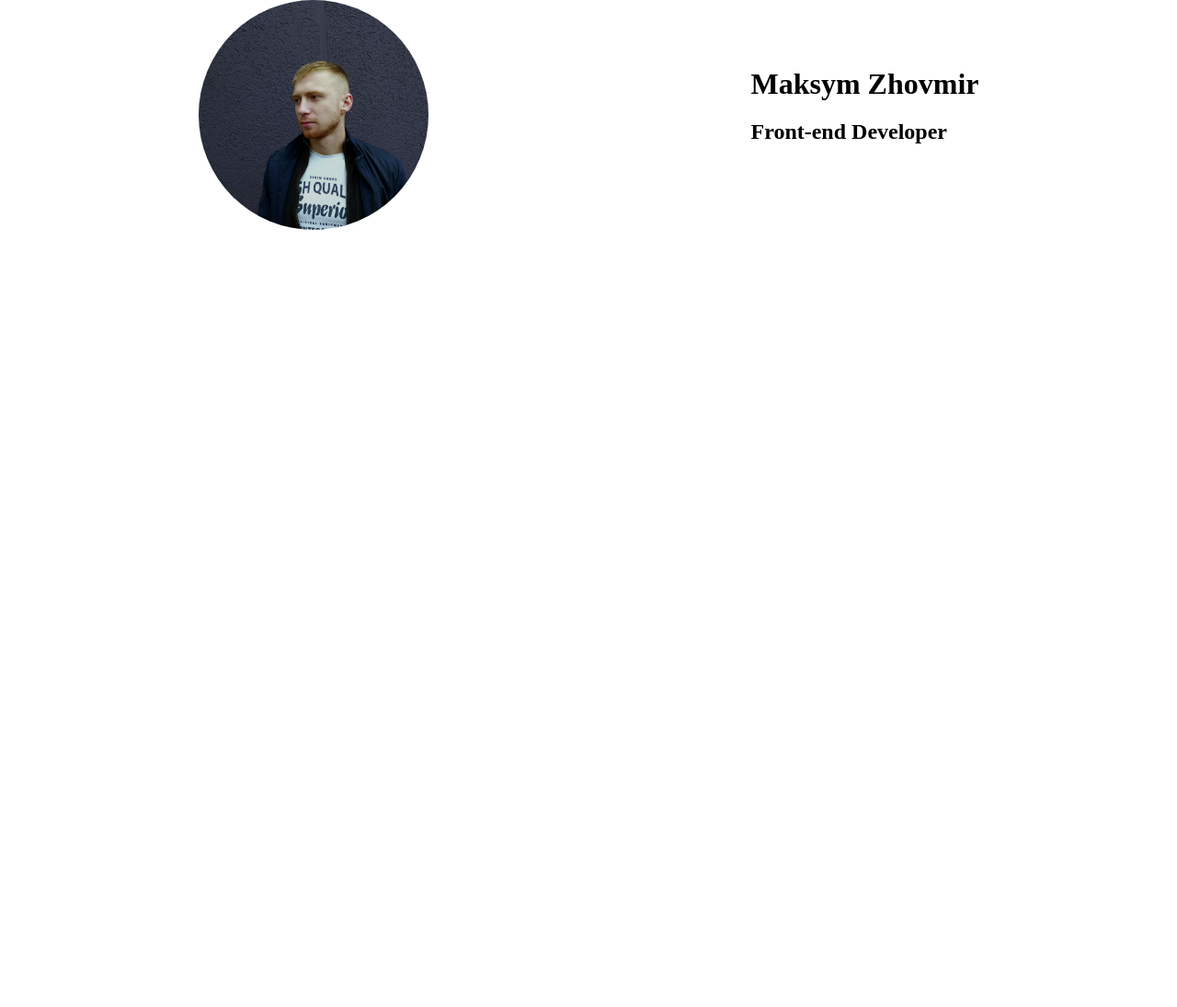
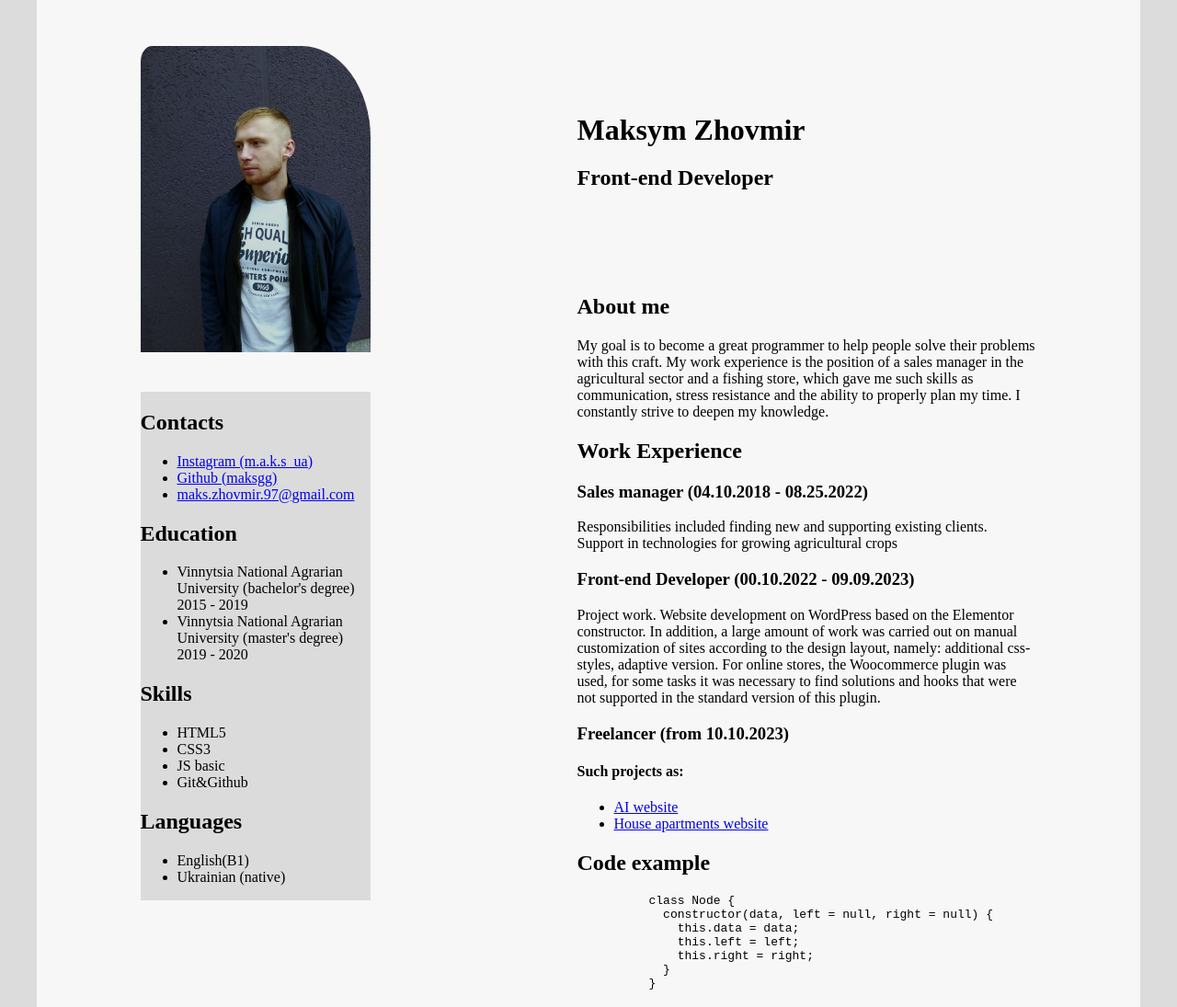
Before and after one commit to maksgg/rsschool-cv, a plain HTML site: page index.html in a window 1280 px wide. Shown: the top 1095 px of the page at 92% size. Before the commit the page ends 800 px from the top, so only its background shows below. Drawn offline with Linux system fonts and the light colour scheme.

Commit message:
feat: add main section

```diff
--- a/index.html
+++ b/index.html
@@ -17,8 +17,89 @@
     </div>
   </header>
   <main>
-    <div></div>
-    <div></div>
+    <div class="left-side">
+      <section class="contacts">
+        <h2>Contacts</h2>
+        <ul>
+          <li><a href="https://www.instagram.com/m.a.k.s_ua/">Instagram (m.a.k.s_ua)</a></li>
+          <li><a href="https://github.com/maksgg">Github (maksgg)</a></li>
+          <li><a href="mailto:maks.zhovmir.97@gmail.com">maks.zhovmir.97@gmail.com</a></li>
+        </ul>
+      </section>
+      <section class="education">
+        <h2>Education</h2>
+        <ul>
+            <li>Vinnytsia National Agrarian University (bachelor's degree)
+            <br>
+            <span>2015 - 2019</span>
+          </li>
+          <li>Vinnytsia National Agrarian University (master's degree)
+            <br>
+            <span>2019 - 2020</span>
+          </li>
+        </ul>
+      </section>
+      <section class="skills">
+        <h2>Skills</h2>
+        <ul>
+          <li>HTML5</li>
+          <li>CSS3</li>
+          <li>JS basic</li>
+          <li>Git&Github</li>
+        </ul>
+      </section>
+      <section class="languages">
+        <h2>Languages</h2>
+        <ul>
+          <li>English(B1)</li>
+          <li>Ukrainian (native)</li>
+        </ul>
+      </section>
+    </div>
+    <div class="right-side">
+      <section class="about">
+        <h2>About me</h2>
+        <p>My goal is to become a great programmer to help people solve
+          their problems with this craft. My work experience is the position of a sales
+          manager in the agricultural sector and a fishing store, which gave me such skills
+          as communication, stress resistance and the ability to properly plan my time.
+          I constantly strive to deepen my knowledge.</p>
+      </section>
+      <section class="work-exp">
+        <h2>Work Experience</h2>
+        <h3>Sales manager (04.10.2018 - 08.25.2022)</h3>
+        <p>Responsibilities included finding new and supporting existing clients.
+          Support in technologies for growing agricultural crops</p>
+      </section>
+      <section class="work-exp">
+        <h3>Front-end Developer (00.10.2022 - 09.09.2023)</h3>
+        <p>Project work. Website development on WordPress based on the Elementor constructor.
+          In addition, a large amount of work was carried out on manual customization of sites according
+          to the design layout, namely: additional css-styles, adaptive version. For online stores, the
+          Woocommerce plugin was used, for some tasks it was necessary to find solutions and hooks that
+          were not supported in the standard version of this plugin.</p>
+      </section>
+      <section class="work-exp">
+        <h3>Freelancer (from 10.10.2023)</h3>
+        <h4>Such projects as:</h4>
+        <ul>
+          <li><a href="https://665ed1a76ca68ee378c4992d--stalwart-muffin-5e4a1c.netlify.app/">AI website</a></li>
+          <li><a href="https://66128969b16054aaad603ec9--warm-praline-f31b0c.netlify.app/">House apartments website</a></li>
+        </ul>
+      </section>
+      <section class="code-example">
+        <h2>Code example</h2>
+        <pre>
+          class Node {
+            constructor(data, left = null, right = null) {
+              this.data = data;
+              this.left = left;
+              this.right = right;
+            }
+          }
+        </pre>
+      </section>
+    </div>
   </main>
   <footer></footer>
 </body>
--- a/style.css
+++ b/style.css
@@ -1,22 +1,41 @@
 body {
   width: 1200px;
+  margin: 0 auto;
+  background-color: rgb(220, 220, 220);
+}
+main {
+  width: 1200px;
+  display: flex;
+  align-items: center;
+  justify-content: space-around;
+  background-color: rgb(247, 247, 247);
   margin: 0 auto;
 }
 header {
   display: flex;
   align-items: center;
   justify-content: space-around;
+  background-color: rgb(247, 247, 247);
+  padding-top: 50px;
 }
 .avatar {
   width: 250px;
   height: 250px;
-  border-radius: 50%;
-  overflow: hidden;
-
 }
 img {
   width: 100%;
+  border-top-right-radius: 30%;
+  border-top-left-radius: 5%;
+  background-repeat: no-repeat;
 }
 h1 {
+  width: 500px;
   margin: 0;
 }
+.left-side {
+  width: 250px;
+  background-color: rgb(219, 219, 219);
+}
+.right-side {
+  width: 500px;
+}
```
